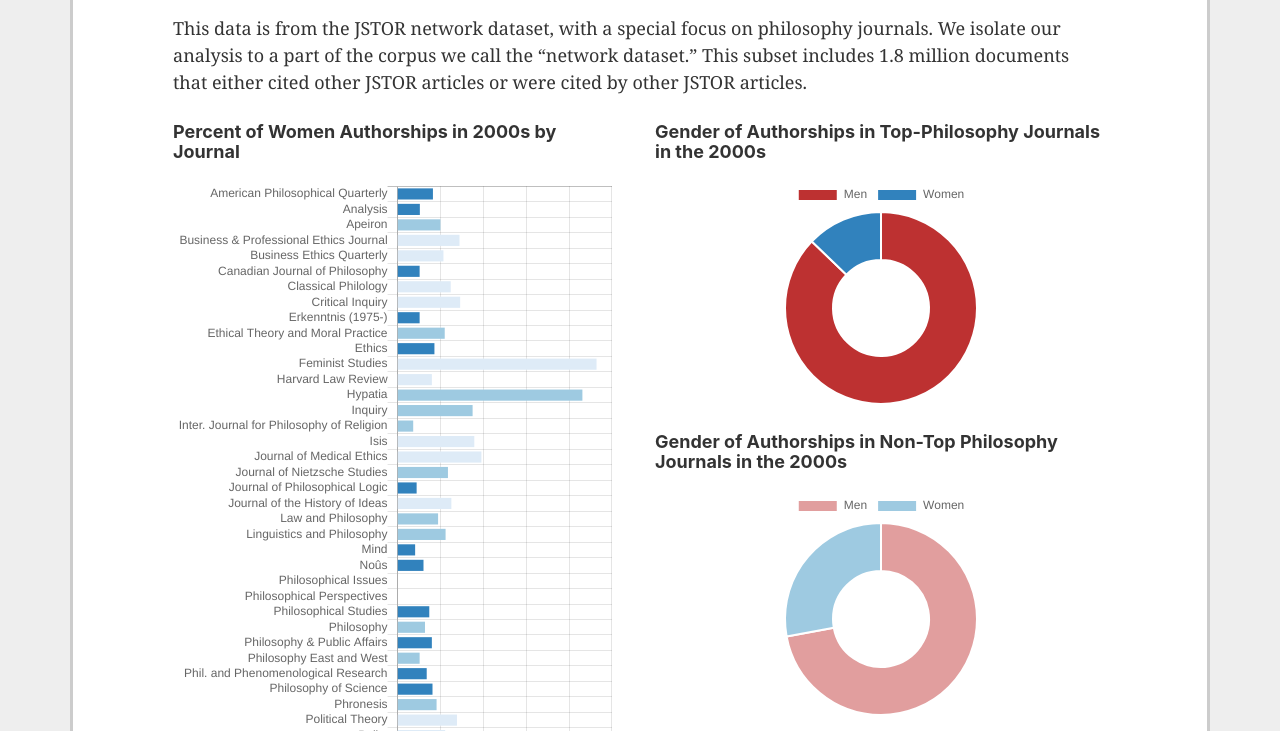
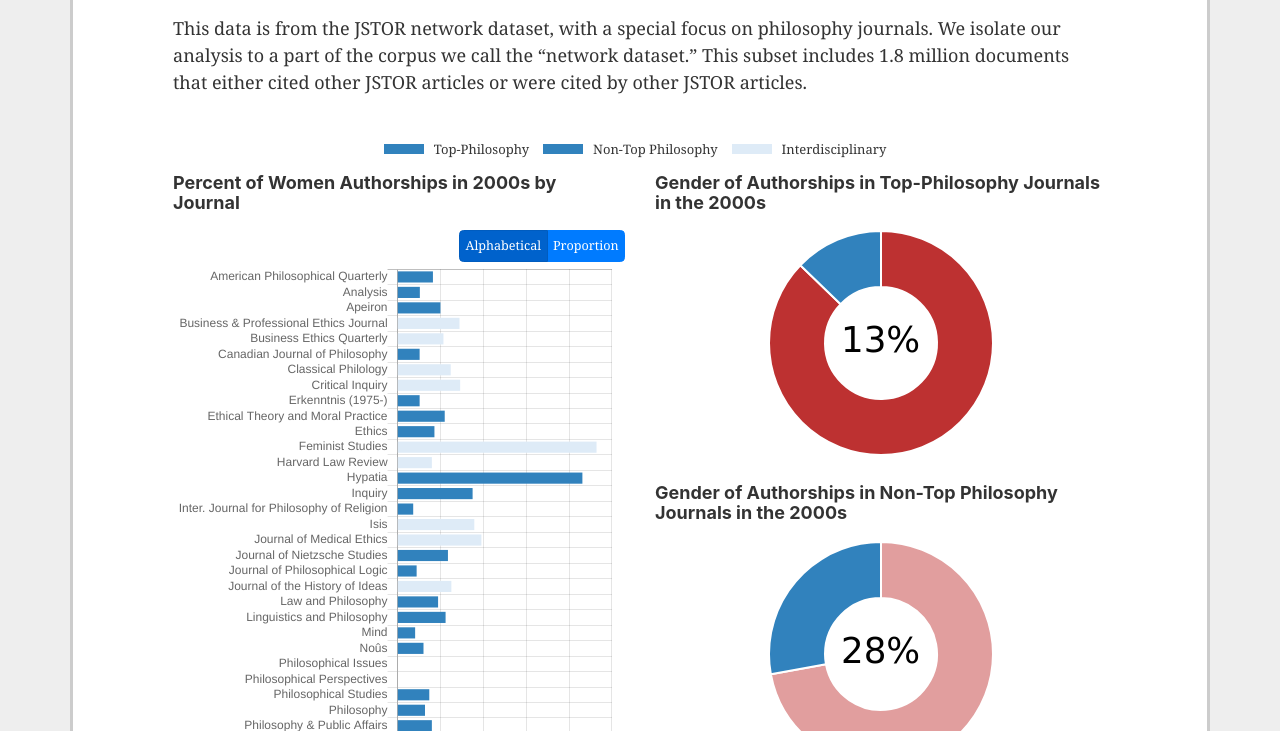
Before and after one commit to mikrasov/jstor_page, a Gatsby site: page / in a window 1280 px wide. Shown: the part 69-800 px from the top of the page. Built offline with nearby package versions, Linux system fonts and the light colour scheme; Gatsby itself is replaced by a stand-in of ours.

Commit message:
add sorting

```diff
--- a/gatsby-config.js
+++ b/gatsby-config.js
@@ -13,7 +13,7 @@ module.exports = {
   siteMetadata: {
     title: 'JSTOR Paper',
     twitterUsername: 'PhilosophyData',
-    siteUrl
+    siteUrl: "https://jstor-paper.netlify.app"
   },
   plugins: [
     'gatsby-plugin-react-helmet',
--- a/src/components/datasource.css
+++ b/src/components/datasource.css
@@ -8,7 +8,6 @@
     display: block;
 }
 .data-source a{
-
     color: #000;
 }
 .data-source h2{
@@ -17,47 +16,36 @@
     width: 100%;
 }
 
-.rightControls{
-    text-align: right;
+
+.controls .btn{
+    font-size: .7rem;
+    padding: 0.3rem;
 }
 
+.controls button{
+    margin-left: 5px;
 
-.rightControls button{
-    margin-left: 5px;
 }
 
-.btn-selected-all{
-    background-color: #3182bd;
-    color: #FFF;
+.chart-legend{
+    text-align: center;
+    padding-top: 10px;
+    padding-bottom: 10px;
+}
+.chart-legend .item {
+    display: inline-block;
+    margin: 2px;
+}
+.chart-legend .color{
+    width: 40px;
+    height: 10px;
+    display: inline-block;
 }
 
-.btn-selected-original{
-    background-color: #9ecae1;
-    color: #000;
+.chart-legend .label{
+    height: 15px;
+    font-size: small;
+    display: inline-block;
+    margin-left: 10px;
+    margin-right: 10px;
 }
-
-
-.btn-selected-discussion{
-    background-color: #deebf7;
-    color: #000;
-}
-
-
-.btn-outline-all{
-    background-color: #FCFCFC;
-    border-color: #3182bd;
-    color: #3182bd;
-}
-
-.btn-outline-original{
-    background-color: #FCFCFC;
-    border-color: #9ecae1;
-    color: #9ecae1;
-}
-
-
-.btn-outline-discussion{
-    background-color: #FCFCFC;
-    border-color: #deebf7;
-    color: #deebf7;
-}
--- /dev/null
+++ b/src/components/doughnut-wrapper.js
@@ -0,0 +1,33 @@
+import React from 'react';
+import {Chart, Doughnut} from 'react-chartjs-2';
+
+
+var originalDoughnutDraw = Chart.controllers.doughnut.prototype.draw;
+Chart.helpers.extend(Chart.controllers.doughnut.prototype, {
+    draw: function() {
+        originalDoughnutDraw.apply(this, arguments);
+
+        var chart = this.chart.chart;
+        var ctx = chart.ctx;
+        var width = chart.width;
+        var height = chart.height;
+
+        var fontSize = (height / 114).toFixed(2);
+        ctx.font = fontSize + "em Verdana";
+        ctx.textBaseline = "middle";
+
+        var text = chart.config.data.text?chart.config.data.text:"",
+            textX = Math.round((width - ctx.measureText(text).width) / 2),
+            textY = height / 2;
+
+        ctx.fillText(text, textX, textY);
+    }
+});
+
+
+
+export default function(props) {
+    return <div className={"doughnut-chart"}>
+        <Doughnut data={props.data} options={{maintainAspectRatio: true, legend: {display: false,},}} width={50} height={50}/>
+    </div>
+}
--- a/src/components/layout.js
+++ b/src/components/layout.js
@@ -6,6 +6,7 @@ import Metadata from './metadata'
 
 import './bootstrap.min.css'
 import './layout.css'
+import './datasource.css'
 import { FaTwitterSquare, FaFacebookSquare } from 'react-icons/fa';
 
 
--- /dev/null
+++ b/src/components/legend.js
@@ -0,0 +1,21 @@
+import React from 'react';
+
+export default function(props) {
+
+    var items = []
+    var i = 0
+    props.data && props.data.labels.forEach( s =>{
+        items.push({'label': s, 'color': props.data.colors[i]});
+        i++;
+    })
+
+
+    return <div className={"chart-legend"} >
+        {items.map(function(d, idx){
+            return  <div key={idx} className={"item"}>
+                <div  className={"color"}  style={{"backgroundColor": d.color}} />
+                <div  className={"label"}>{d.label}</div>
+            </div>
+        })}
+    </div>
+}
--- a/src/pages/index.js
+++ b/src/pages/index.js
@@ -1,20 +1,35 @@
 import Layout from "../components/layout";
+import Doughnut from "../components/doughnut-wrapper"
+import Legend from "../components/legend"
 import React, { useState } from "react";
-import {Doughnut, Line, Bar, HorizontalBar} from "react-chartjs-2";
-import {Row, Col, Table} from 'react-bootstrap'
+import { Line, Bar, HorizontalBar} from "react-chartjs-2";
+import {Row, Col, Table, ButtonGroup, ToggleButton} from 'react-bootstrap'
 
+const c_top ='#3182bd';
+const c_non ='#3182bd';
+const c_int ='#deebf7';
+const c_m_top ='#bd3131';
+const c_m_non ='#e19e9e';
+const c_m_int ='#f7dede';
 
 const data = {
 
+    legend: {
+        labels: ["Top-Philosophy", "Non-Top Philosophy", "Interdisciplinary"  ],
+        colors: [c_top,c_non,c_int]
+    },
+
     options: {
-        Top:    { color: "#3182bd", label: "Top-Philosophy" },
-        NonTop: { color: "#9ecae1", label: "Non-Top Philosophy" },
-        Int:    { color: "#deebf7", label: "Interdisciplinary"},
+        Top:    { color: c_top, label: "Top-Philosophy" },
+        NonTop: { color: c_non, label: "Non-Top Philosophy" },
+        Int:    { color: c_int, label: "Interdisciplinary"},
     },
+
+
 
     journals: {
         labels: ['American Philosophical Quarterly', 'Analysis', 'Apeiron', 'Business & Professional Ethics Journal', 'Business Ethics Quarterly', 'Canadian Journal of Philosophy', 'Classical Philology', 'Critical Inquiry', 'Erkenntnis (1975-)', 'Ethical Theory and Moral Practice', 'Ethics', 'Feminist Studies', 'Harvard Law Review', 'Hypatia', 'Inquiry', 'Inter. Journal for Philosophy of Religion', 'Isis', 'Journal of Medical Ethics', 'Journal of Nietzsche Studies', 'Journal of Philosophical Logic', 'Journal of the History of Ideas', 'Law and Philosophy', 'Linguistics and Philosophy', 'Mind', 'Noûs', 'Philosophical Issues', 'Philosophical Perspectives', 'Philosophical Studies', 'Philosophy', 'Philosophy & Public Affairs', 'Philosophy East and West', 'Phil. and Phenomenological Research', 'Philosophy of Science', 'Phronesis', 'Political Theory', 'Polity', 'Proceedings of the Aristotelian Society', 'Public Affairs Quarterly', 'Religious Studies', 'Studia Logica', 'Synthese', 'The British Journal for the Phil. of Sci.', 'The Bulletin of Symbolic Logic', 'The Journal of Aesthetics and Art Crit.', 'The Journal of Ethics', 'The Journal of Philosophy', 'The Journal of Religious Ethics', 'The Journal of Speculative Philosophy', 'The Journal of Symbolic Logic', 'The Monist', 'The Philosophical Quarterly', 'The Philosophical Review', 'The Pluralist', 'The Review of Metaphysics', 'The Review of Politics', 'Trans. of the Charles S. Peirce Society'],
-        colors: ["#3182bd", "#3182bd", "#9ecae1", "#deebf7", "#deebf7", "#3182bd", "#deebf7", "#deebf7", "#3182bd", "#9ecae1", "#3182bd", "#deebf7", "#deebf7", "#9ecae1", "#9ecae1", "#9ecae1", "#deebf7", "#deebf7", "#9ecae1", "#3182bd", "#deebf7", "#9ecae1", "#9ecae1", "#3182bd", "#3182bd", "#9ecae1", "#9ecae1", "#3182bd", "#9ecae1", "#3182bd", "#9ecae1", "#3182bd", "#3182bd", "#9ecae1", "#deebf7", "#deebf7", "#3182bd", "#9ecae1", "#9ecae1", "#deebf7", "#3182bd", "#3182bd", "#deebf7", "#9ecae1", "#9ecae1", "#3182bd", "#9ecae1", "#9ecae1", "#deebf7", "#9ecae1", "#3182bd", "#3182bd", "#deebf7", "#9ecae1", "#deebf7", "#9ecae1"],
+        colors: [c_top, c_top, c_non, c_int, c_int, c_top, c_int, c_int, c_top, c_non, c_top, c_int, c_int, c_non, c_non, c_non, c_int, c_int, c_non, c_top, c_int, c_non, c_non, c_top, c_top, c_non, c_non, c_top, c_non, c_top, c_non, c_top, c_top, c_non, c_int, c_int, c_top, c_non, c_non, c_int, c_top, c_top, c_int, c_non, c_non, c_top, c_non, c_non, c_int, c_non, c_top, c_top, c_int, c_non, c_int, c_non],
         values: {
             1900: [null, null, null, null, null, null, 0.0, null, null, null, null, null, 0.0, null, null, null, null, null, null, null, null, null, null, 11.9, null, null, null, null, null, null, null, null, null, null, null, null, 0.0, null, null, null, null, null, null, null, null, null, null, null, null, 0.0, null, 10.7, null, null, null, null],
             1910: [null, null, null, null, null, null, 5.8, null, null, null, null, null, 0.8, null, null, null, 5.9, null, null, null, null, null, null, 12.5, null, null, null, null, null, null, null, null, null, null, null, null, 7.7, null, null, null, null, null, null, null, null, null, null, null, null, 0.0, null, 7.8, null, null, null, null],
@@ -36,9 +51,9 @@ const data = {
         labels: [1900, 1910, 1920, 1930, 1940, 1950, 1960, 1970, 1980, 1990, 2000],
 
         colors: {
-            Top: ["#bd3131","#3182bd"],
-            NonTop: ["#e19e9e","#9ecae1"],
-            Int: ["#f7dede","#deebf7"],
+            Top: [c_m_top,c_top],
+            NonTop: [c_m_non,c_non],
+            Int: [c_m_int,c_int],
         },
 
         values: {
@@ -68,6 +83,7 @@ const data = {
 }
 
 
+
 function constructDataSet(cat){
     var chartData = {
         labels: data[cat].labels,
@@ -88,11 +104,27 @@ function constructDataSet(cat){
 }
 
 
-function selectJournalDecade(decade) {
-    return  {
-        labels: data.journals.labels,
-        datasets: [{ data: data.journals.values[decade], backgroundColor: data.journals.colors,}]
+
+function selectJournaData(decade, sorting) {
+    var jointArray = []
+    var i = 0
+    data.journals.labels.forEach( s =>{
+        jointArray.push({'label': s, 'color':data.journals.colors[i], 'value': data.journals.values[decade][i],});
+        i++;
+    })
+
+    const sortedData = {
+        labels: [],
+        datasets: [{data: [],backgroundColor:[]}]
     }
+
+    jointArray.sort((a, b) => (a[sorting] - b[sorting]) ).forEach( s =>{
+        sortedData.labels.push(s.label)
+        sortedData.datasets[0].data.push(s.value)
+        sortedData.datasets[0].backgroundColor.push(s.color)
+    })
+
+    return  sortedData
 }
 
 
@@ -102,6 +134,7 @@ function selectTypeDecade(type,decade) {
 
     return  {
         labels: ['Men', 'Women'],
+        text: Math.round(women)+"%",
         datasets: [{ data: [men,women], backgroundColor: data.types.colors[type]}]
     }
 }
@@ -119,32 +152,46 @@ export const Summary = {
             collected from the JSTOR network dataset dating between 1900 and 2009. We define “authorships” as
             author-paper pairs, where multiple authors may co-author the same paper. </p>
     </>,
-    graph: <Line
+    graph: <><br/><Line
         height={50}
         width={50}
         data={constructDataSet("types")}
         options={{
-            maintainAspectRatio: true, legend: {display: false,},
-            title: { display: true,  text: 'Percent of Women Authorships over Time' }
+            maintainAspectRatio: true, legend: {display: false,}
         }}
-    />
+    /></>
 }
 
 export default function(props) {
     const [decade, setDecade] = useState(2000);
-    const [journalDecade, setJournalDecade] = useState(selectJournalDecade(2000));
+    const [sort, setSort] = useState("label");
+    const [journalDecade, setJournalDecade] = useState(selectJournaData(2000, "label"));
     const [topDecade, setTopDecade] = useState(selectTypeDecade("Top",2000));
     const [nonTopDecade, setNonTopDecade] = useState(selectTypeDecade("NonTop",2000));
     const [intDecade, setIntDecade] = useState(selectTypeDecade("Int",2000));
 
-    constructDataSet("aos")
-    function updateYear(e){
+
+    function updateSelection(e){
+        var d = decade
+        var s = sort
+
+        if ( e.target.name === "decade") {
             setDecade(e.target.value)
-        setJournalDecade(selectJournalDecade(e.target.value))
-        setTopDecade(selectTypeDecade("Top",e.target.value))
-        setNonTopDecade(selectTypeDecade("NonTop",e.target.value))
-        setIntDecade(selectTypeDecade("Int",e.target.value))
+
         }
+        else if ( e.target.name === "sort") {
+            s = e.target.value
+            setSort(e.target.value)
+        }
+
+        setJournalDecade(selectJournaData(d,s))
+        setTopDecade(selectTypeDecade("Top",d))
+        setNonTopDecade(selectTypeDecade("NonTop",d))
+        setIntDecade(selectTypeDecade("Int",d))
+    }
+
+
+
 
     return <Layout>
         <h1>{Summary.title}</h1>
@@ -154,8 +201,17 @@ export default function(props) {
 
 
         <Row>
+            <Col sm={12}><Legend data={data.legend} /></Col>
+        </Row>
+        <Row>
             <Col md={6} sm={12}>
                 <h3>Percent of Women Authorships in {decade}s by Journal</h3>
+                <div className="controls"  style={{textAlign: "right"}}>
+                    <ButtonGroup toggle>
+                        <ToggleButton key={1}  type="radio" variant="primary" name="sort" value="label" checked={sort === "label" } onChange={updateSelection}>Alphabetical</ToggleButton>
+                        <ToggleButton key={2}  type="radio" variant="primary" name="sort" value="value" checked={sort === "value" } onChange={updateSelection}>Proportion</ToggleButton>
+                    </ButtonGroup>
+                </div>
                 <HorizontalBar
                     data={journalDecade}
                     width={50}
@@ -166,36 +222,40 @@ export default function(props) {
                         scales: {xAxes: [{ticks: {min: 0, max: 100}}]}
                     }}
                 />
-
-
             </Col>
             <Col  md={6}>
 
                 <h3>Gender of Authorships in Top-Philosophy Journals in the {decade}s</h3>
+                <div  style={{"maxWidth": "50%", "margin":"auto"}}>
                     <Doughnut
                         data={topDecade}
                         options={{maintainAspectRatio: true,}}
                     />
+                </div>
 
                 <br/>
                 <h3>Gender of Authorships in Non-Top Philosophy Journals in the {decade}s</h3>
+                <div  style={{"maxWidth": "50%", "margin":"auto"}}>
                     <Doughnut
                         data={nonTopDecade}
                         options={{maintainAspectRatio: true,}}
                     />
+                </div>
 
                 <br/>
                 <h3>Gender of Authorships in Interdisciplinary Journals in the {decade}s</h3>
+
+                <div  style={{"maxWidth": "50%", "margin":"auto"}}>
                     <Doughnut
                         data={intDecade}
                         options={{maintainAspectRatio: true,}}
                     />
+                </div>
             </Col>
         </Row>
 
         <strong>Selected Decade:</strong> {decade}s
-        <input className="slider" type="range" id="volume" name="volume"
-               min="1900" max="2000" defaultValue="2000"  step="10" onChange={updateYear}/>
+        <input className="slider" type="range" name="decade" min="1900" max="2000" defaultValue="2000" step="10" onChange={updateSelection}/>
 
         <br/>
         <br/>
@@ -246,7 +306,7 @@ export default function(props) {
 
         <p>In our set of authorships, the same individual may author multiple articles. By assuming that a unique first name and last name pair define a unique author in our data, our authorship data corresponds to 19,660 unique authors (3,789 women and 15,871 men). Each article may be authored by multiple individuals. In our data 3,899 (8%) of articles have more than one author, out of which 173 have multiple all women authors, 2,683 have all men authors, and 1,043 have mixed gender authors.  In our data, unique women authors publish an average of 1.9 papers while men authors publish an average of 2.8 papers.</p>
 
-        <p>We grouped journals into three mutually exclusive categories. “#3182bd” journals comprise 18 of the 21 highly ranked philosophy journals listed in a recent survey of faculty perceptions of journal quality reported by Leiter (2013).  We consider 18 of the 21 Leiter ranked journals because only data for these journals were available from JSTOR. The subset comprises 23,204 article entries, with 2,265 total women authorships. Then, we visited individual journal websites and emailed journal editors as needed to establish two additional journal category categories. “#9ecae1” journals comprise 22 philosophy journals, which self-identify as philosophy-specific journals. The subset comprises 8,341 article entries, with 1,953 total women authorships. “#deebf7” journals comprise 16 journals self-identifying as #deebf7 journals with philosophical content. The subset comprises 15,409 article entries, with 2,519 total women authorships. We classified all journals in our dataset by sub-disciplines included and review type (see Appendix B and C for details).</p>
+        <p>We grouped journals into three mutually exclusive categories. “"Top-Philosophy" ” journals comprise 18 of the 21 highly ranked philosophy journals listed in a recent survey of faculty perceptions of journal quality reported by Leiter (2013).  We consider 18 of the 21 Leiter ranked journals because only data for these journals were available from JSTOR. The subset comprises 23,204 article entries, with 2,265 total women authorships. Then, we visited individual journal websites and emailed journal editors as needed to establish two additional journal category categories. “Non-Top Philosophy" journals comprise 22 philosophy journals, which self-identify as philosophy-specific journals. The subset comprises 8,341 article entries, with 1,953 total women authorships. “Interdiciplinary” journals comprise 16 journals self-identifying as #deebf7 journals with philosophical content. The subset comprises 15,409 article entries, with 2,519 total women authorships. We classified all journals in our dataset by sub-disciplines included and review type (see Appendix B and C for details).</p>
 
         <p>In our analysis, unless otherwise stated we use journal-year pair as the grouping for the data. On each journal-year pair we calculate the total proportion of women authorships as defined by the number of women authorships over the total authorships. We provide descriptive statistics of our data, and when possible model the data using generalized linear models (GLMs) to compare between variables. General linear models are a broad class of models, which can be used on data, such as ours, that do not have a normal distribution. As the data better conforms to a negative binomial distribution, in all cases we used this distribution family for generating the model. Note that negative binomial distributions are usually used for count data. When calculating proportions, we use an offset as the log of the number of authors. The statistics of this are outside of the scope of the paper, however, as a result, we can compute the proportions and not just the count of authorships.</p>
 
```
Lines whose indentation alone changed are shown as unchanged.
